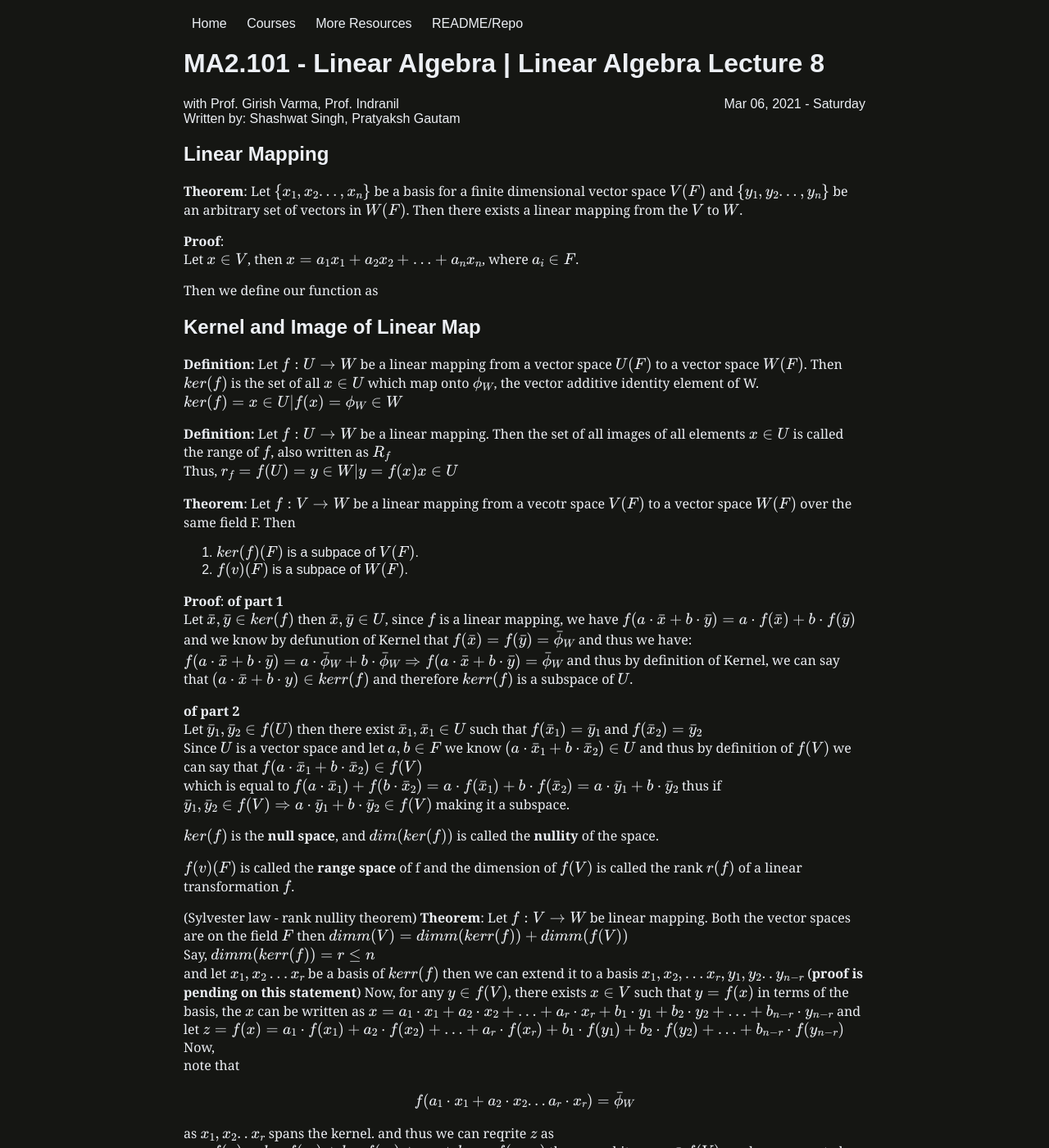
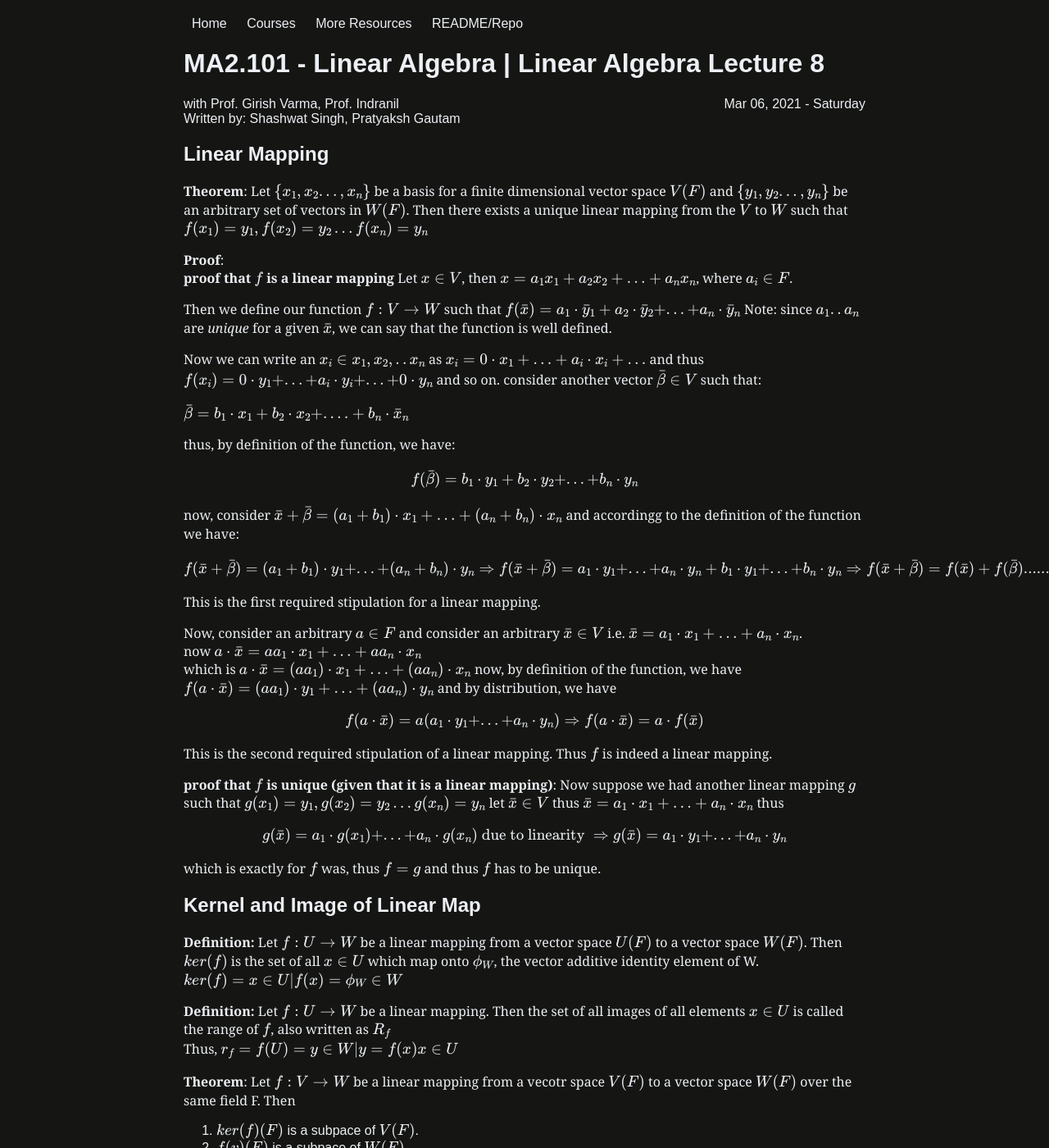
Before and after one commit to iiit-notebook/iiit-notebook.github.io, a Jekyll site: the page built from _notes/linear-algebra/linear-algebra-8.md, in a window 1280 px wide and 1400 px high. Shown: the whole window at 82% size. Built offline with Jekyll 4.4.1, drawn with Linux system fonts in a browser that asks for light colours; formulas are drawn with MathJax 3.

Commit message:
[linear algebra] finish up missed work on note 8

```diff
--- a/_notes/linear-algebra/linear-algebra-8.md
+++ b/_notes/linear-algebra/linear-algebra-8.md
@@ -8,13 +8,71 @@ number: 8
 ## Linear Mapping
 
 **Theorem**: Let $$\{ x_1, x_2 ..., x_n\}$$ be a basis for a finite dimensional vector space $V(F)$ and $$\{ y_1, y_2 ..., y_n\}$$ be an arbitrary set of vectors in $W(F)$.
-Then there exists a linear mapping from the $V$ to $W$.
+Then there exists a unique linear mapping from the $V$ to $W$ such that
+$f(x_1) = y_1, f(x_2) = y_2 … f(x_n) = y_n$
 
 **Proof**:
+__proof that $f$ is a linear mapping__
 Let $x \in V$, then $x = a_1 x_1 + a_2 x_2 + ... + a_n x_n$, where $a_i \in F$.
 
-Then we define our function as
+Then we define our function $f: V \rightarrow W$ such that
+$$
+f(\bar x) = a_1 \cdot \bar y_1 + a_2 \cdot \bar y_2 + ... + a_n \cdot \bar y_n
+$$
+Note: since $a_1 .. a_n$ are _unique_ for a given $\bar x$, we can say that the function is well defined.
 
+Now we can write an $x_i \in \{x_1, x_2, .. x_n\}$ as $x_i = 0 \cdot x_1 + … + a_i \cdot x_i + ...$ and thus
+$$
+f(x_i) = 0 \cdot y_1 + ... + a_i \cdot y_i + ... + 0 \cdot y_n
+$$
+and so on.
+consider another vector $\bar \beta \in V$ such that:
+
+$\bar \beta = b_1 \cdot x_1 + b_2 \cdot x_2 + .… + b_n \cdot \bar x_n$
+
+thus, by definition of the function, we have:
+
+$$
+f(\bar\beta) = b_1 \cdot y_1 + b_2 \cdot y_2 + ... + b_n \cdot y_n
+$$
+
+now, consider $\bar x + \bar\beta = (a_1 + b_1) \cdot x_1 + … + (a_n + b_n) \cdot x_n$
+and accordingg to the definition of the function we have:
+
+$$
+f(\bar x + \bar\beta) = (a_1 + b_1) \cdot y_1 + ... + (a_n + b_n) \cdot y_n \\
+\Rightarrow f(\bar x + \bar\beta) = a_1 \cdot y_1 + ... + a_n \cdot y_n + b_1 \cdot y_1 + ... + b_n \cdot y_n \\
+\Rightarrow f(\bar x + \bar\beta) = f(\bar x) + f(\bar \beta) \\
+\text{.......... i}
+$$
+
+This is the first required stipulation for a linear mapping.
+
+Now, consider an arbitrary $a \in F$ and consider an arbitrary $\bar x \in V$ i.e. $\bar x = a_1 \cdot x_1 + … + a_n \cdot x_n$.
+now $a \cdot \bar x = a a_1 \cdot x_1 + … + a a_n \cdot x_n$
+which is $a \cdot \bar x = (a a_1) \cdot x_1 + … + (a a_n) \cdot x_n$
+now, by definition of the function, we have
+$f(a \cdot \bar x) = (a a_1) \cdot y_1 + … + (a a_n) \cdot y_n$
+and by distribution, we have
+
+$$
+f(a \cdot \bar x) = a(a_1 \cdot y_1 + ... + a_n \cdot y_n) \\
+\Rightarrow f(a \cdot \bar x) = a \cdot f(\bar x)
+$$
+
+This is the second required stipulation of a linear mapping.
+Thus $f$ is indeed a linear mapping.
+
+__proof that $f$ is unique (given that it is a linear mapping)__:
+Now suppose we had another linear mapping $g$ such that $g(x_1) = y_1, g(x_2) = y_2 … g(x_n) = y_n$
+let $\bar x \in V$ thus $\bar x = a_1 \cdot x_1 + … + a_n \cdot x_n$ thus
+
+$$
+g(\bar x) = a_1 \cdot g(x_1) + ... + a_n \cdot g(x_n) \text{ due to linearity } \\
+\Rightarrow g(\bar x) = a_1 \cdot y_1 + ... + a_n \cdot y_n
+$$
+
+which is exactly for $f$ was, thus $f=g$ and thus $f$ has to be unique.
 
 ## Kernel and Image of Linear Map
 __Definition:__ Let $f:U \rightarrow W$ be a linear mapping from a vector space $U(F)$ to a vector space $W(F)$.
```
